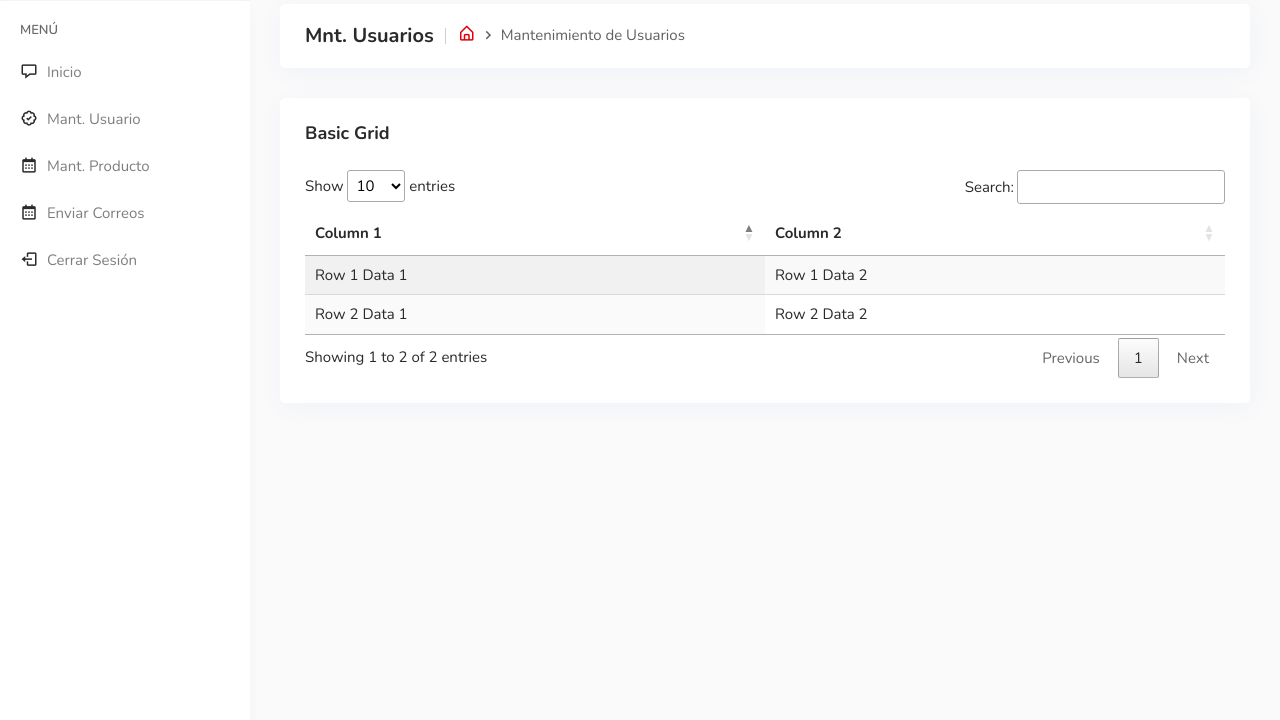
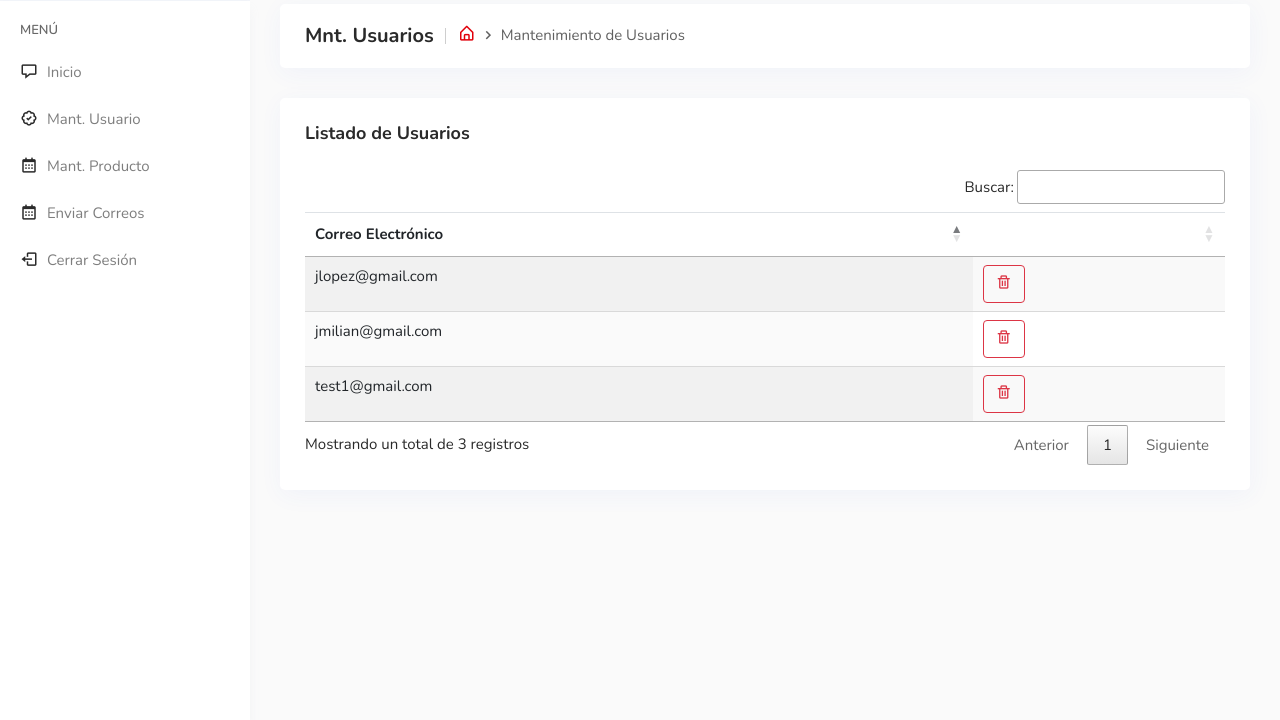
Before and after one commit to AntonyMilian190793/EnvioMasivoCorreos_Admin, a PHP site: page /EnvioMasivoCorreos_Admin/view/mntusuario/ in a window 1280 px wide. Shown: the part 79-799 px from the top of the page. Run offline with PHP 8.4, Linux system fonts and the light colour scheme; a user stored in the database is signed in; data comes from the database, SQL or seed files in the repository; some libraries are stand-ins or nearby versions; some web fonts are replaced.

Commit message:
12-06-2023

```diff
--- a/controller/usuario.php
+++ b/controller/usuario.php
@@ -0,0 +1,31 @@
+<?php
+
+
+require_once("../config/conexion.php");
+require_once("../models/Usuario.php");
+$usuario = new Usuario();
+
+switch($_GET["op"]){
+    case "listar":
+        $datos =$usuario->get_usuario();
+        $data = array();
+        foreach($datos as $row){
+            $sub_array = array();
+            $sub_array[] = $row["usu_correo"];
+            $sub_array[] = '<button type="button" onClick="eliminar('.$row["usu_id"].')" id="'.$row["usu_id"].'" class="btn btn-outline-danger"><i class="bx bx-trash"></i></button></button>';
+            $data[] = $sub_array;
+        }
+
+        $results = array(
+            "sEcho" => 1,
+            "iTotalRecords" =>count($datos),
+            "iTotalDisplayRecords" =>count($datos),
+            "aaData" =>$data);
+
+        echo json_encode($results);
+    break;
+}
+
+
+
+?>
--- a/models/Usuario.php
+++ b/models/Usuario.php
@@ -36,6 +36,15 @@ class Usuario extends Conectar {
             }
         }
     }
+
+    public function get_usuario(){
+        $conectar = parent::conexion();
+        parent::set_names();
+        $sql ="SELECT * FROM tm_usuario WHERE rol_id=1";
+        $sql=$conectar->prepare($sql);
+        $sql->execute();
+        return $resultado=$sql->fetchAll(PDO::FETCH_ASSOC);
+    }
 }
 
 ?>
--- a/view/mntusuario/index.php
+++ b/view/mntusuario/index.php
@@ -45,29 +45,24 @@
 
                 <div class="card mb-30">
                 <div class="card-header d-flex justify-content-between align-items-center">
-                    <h3>Basic Grid</h3>
+                    <h3>Listado de Usuarios</h3>
 
                 </div>
 
 
 
                 <div class="card-body">
-                <table id="myTable" class="display">
+                <table id="usuario_data" class="table display responsive nowrap">
     <thead>
         <tr>
-            <th>Column 1</th>
-            <th>Column 2</th>
+            <th>Correo Electrónico</th>
+            <th></th>
         </tr>
     </thead>
     <tbody>
-        <tr>
-            <td>Row 1 Data 1</td>
-            <td>Row 1 Data 2</td>
-        </tr>
-        <tr>
-            <td>Row 2 Data 1</td>
-            <td>Row 2 Data 2</td>
-        </tr>
+
+
+
     </tbody>
 </table>
                 </div>
--- a/view/mntusuario/mntusuario.js
+++ b/view/mntusuario/mntusuario.js
@@ -1,3 +1,61 @@
-$(document).ready( function () {
-    $('#myTable').DataTable();
-} );
+$(document).ready(function(){
+
+
+    tabla=$('#usuario_data').dataTable({
+        "aProcessing": true,
+        "aServerSide": true,
+        dom: 'Bfrtip',
+        "searching": true,
+        lengthChange: false,
+        colReorder: true,
+        buttons: [
+                'copyHtml5',
+                'excelHtml5',
+                'csvHtml5',
+                'pdfHtml5'
+                ],
+        "ajax":{
+            url: '../../controller/usuario.php?op=listar',
+            type : "post",
+            dataType : "json",
+            error: function(e){
+                console.log(e.responseText);
+            }
+        },
+        "bDestroy": true,
+        "responsive": true,
+        "bInfo":true,
+        "iDisplayLength": 30,
+        "autoWidth": false,
+        "language": {
+            "sProcessing":     "Procesando...",
+            "sLengthMenu":     "Mostrar _MENU_ registros",
+            "sZeroRecords":    "No se encontraron resultados",
+            "sEmptyTable":     "Ningún dato disponible en esta tabla",
+            "sInfo":           "Mostrando un total de _TOTAL_ registros",
+            "sInfoEmpty":      "Mostrando un total de 0 registros",
+            "sInfoFiltered":   "(filtrado de un total de _MAX_ registros)",
+            "sInfoPostFix":    "",
+            "sSearch":         "Buscar:",
+            "sUrl":            "",
+            "sInfoThousands":  ",",
+            "sLoadingRecords": "Cargando...",
+            "oPaginate": {
+                "sFirst":    "Primero",
+                "sLast":     "Último",
+                "sNext":     "Siguiente",
+                "sPrevious": "Anterior"
+            },
+            "oAria": {
+                "sSortAscending":  ": Activar para ordenar la columna de manera ascendente",
+                "sSortDescending": ": Activar para ordenar la columna de manera descendente"
+            }
+        }
+    }).DataTable();
+
+
+});
+
+function eliminar(usu_id){
+    console.log(usu_id);
+}
```
